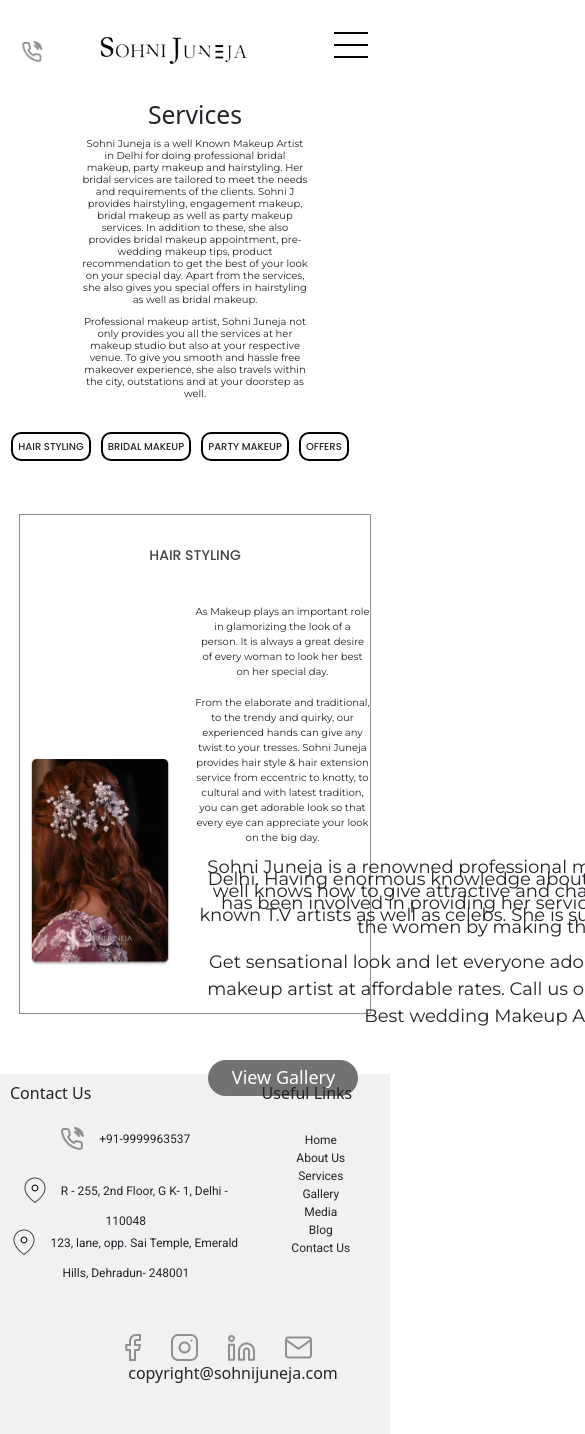
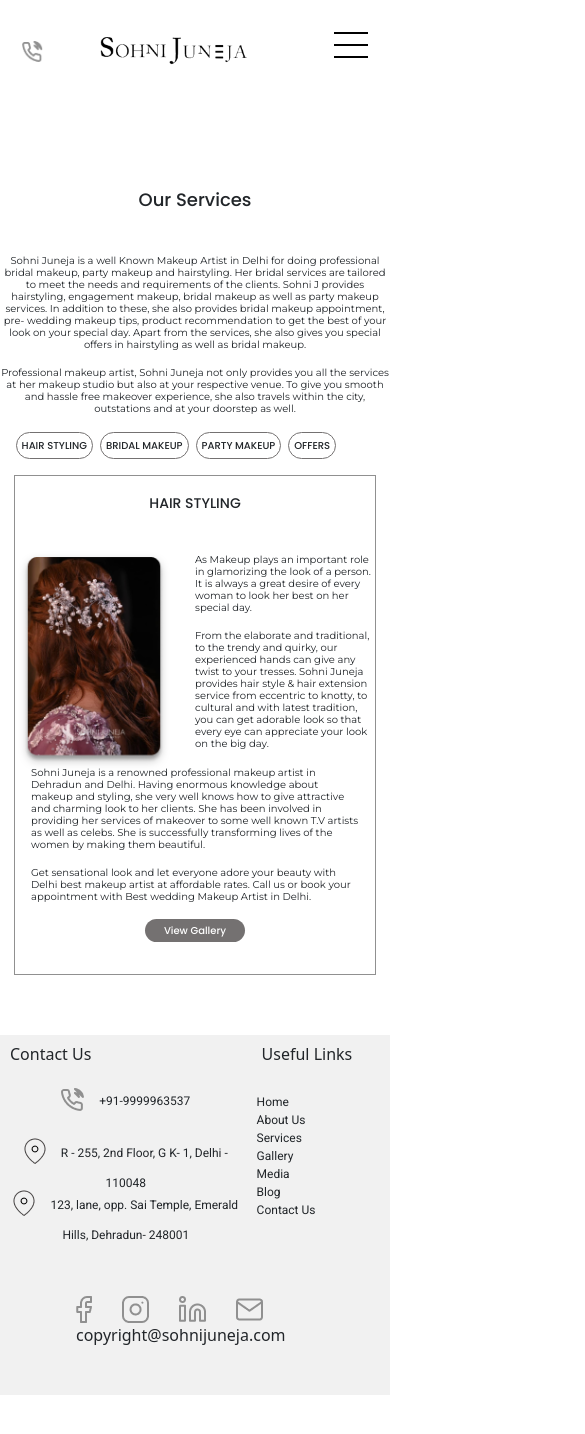
Before and after one commit to vasukapil/SJ-MakeupArtist, a React (Create React App) app: page /services in a window 390 px wide. Shown: the top 1434 px of the page, 585 px wide, since content can reach past the window. After the commit the page ends 1395 px from the top, so only its background shows below. Built offline with nearby package versions, Linux system fonts and the light colour scheme.

Commit message:
comment added

```diff
--- a/src/components/Mobile/OurServices/OurServices.css
+++ b/src/components/Mobile/OurServices/OurServices.css
@@ -7,6 +7,8 @@
         font-size: 1.125rem;
         line-height: 1.6875rem;
         margin:0 auto;
+        height: 1.5rem;
+        width: 7.063;
       }
       .text-wrap-mb{
           font-family: 'Montserrat';
@@ -30,9 +32,12 @@
       font-weight: 500;
       font-size: 0.625rem;
       line-height: 0.9375rem;
+      margin-right:0.438rem;
+      padding:5px;
       }
       .services-btn-mb{
           width: 100%;
+          margin-left: 4%;
       }
 
       .Service-Container-mb{
@@ -41,6 +46,96 @@
 
       }
 
+      .hair-box{
+        width: 22.625rem;
+        height: 31.25rem;
+        margin: auto;
+        margin-top: 1.25rem;
+        background: #FFFFFF;
+        border: 1.5px solid #909090;
+        box-sizing: border-box;
+      }
+
+      .hair-box-image{
+          width: 50%;
+          flex:1;
+      }
+      .hair-box-para{
+          width: 50%;
+          flex:1;
+      }
+
+      .mobile-hair1,.mobile-hair2,.outer-mb{
+        font-family: 'Montserrat';
+        font-style: normal;
+        font-weight: 400;
+        font-size: 10px;
+        line-height: 12px;
+      }
+      .mobile-hair1,.mobile-hair2{
+
+          margin-right: 1rem;
+          width: 11rem;
+          margin-left: 0;
+      }
+
+      .btn-view{
+        width: 6.25rem;
+        height: 1.438rem;
+
+        background: #747171;
+        border-radius: 20px;
+        margin: auto;
+        color: #ffffff;
+
+font-family: 'Poppins';
+font-style: normal;
+font-weight: 500;
+font-size: 10px;
+text-align: center;
+padding-top: 4px;
+      }
+
+      .outer-mb{
+          width: 20.688rem;
+          margin-right: 1rem;
+          margin-left:1rem;
+
+      }
+      .hair-h2{
+          margin-top: 1.063rem;
+          font-family: 'Poppins';
+font-style: normal;
+font-weight: 500;
+font-size: 0.875rem;
+line-height: 1.3125rem;
+margin-bottom: 2.375rem;
+text-align: center;
+      }
+
+      .img-hair{
+        width: 140px;
+        height: 206.76px;
+        filter: drop-shadow(0px 4px 4px rgba(0, 0, 0, 0.25));
+        border-radius: 10px;
+        margin-left: 5%;
+      }
+      .pureflex{
+          display: flex;
+          justify-content: center;
+          align-items: center;
+          height: 13.438rem;
+          width: 100%;
+
+      }
+      .hair-box-image{
+          flex: 1;
+          width: 50%;
+      }
+      .hair-box-para{
+          flex: 1;
+          width: 50%;
+      }
 
 
 
--- a/src/components/Mobile/OurServices/OurServices.js
+++ b/src/components/Mobile/OurServices/OurServices.js
@@ -1,9 +1,10 @@
 import React from "react";
+import './OurServices.css'
 
 const OurServices = () => {
   return (
     <div className="Service-Container-mb">
-      <h1 className="services-h1">OurServices</h1>
+      <h1 className="services-h1">Our Services</h1>
 
       <div className="text-wrap-mb">
         <p>
@@ -37,10 +38,13 @@
       </div>
 
       <div className="hair-box">
+        <h2 className="hair-h2">HAIR STYLING</h2>
+        <div className="pureflex">
         <div className="hair-box-image">
-          <img></img>
+          <img className="img-hair"  src="./Images/Rectangle 62.png"></img>
         </div>
         <div className="hair-box-para">
+
           <p className="mobile-hair1">
             As Makeup plays an important role in glamorizing the look of a
             person. It is always a great desire of every woman to look her best
@@ -54,6 +58,7 @@
             knotty, to cultural and with latest tradition, you can get adorable
             look so that every eye can appreciate your look on the big day.
           </p>
+        </div>
         </div>
 
         <div className="outer-mb">
@@ -73,6 +78,9 @@
             </p>
 
         </div>
+        <div className="btn-view">
+          <p>View Gallery</p>
+        </div>
       </div>
     </div>
   );
--- a/src/components/Service/Service.css
+++ b/src/components/Service/Service.css
@@ -4,10 +4,12 @@
     height:100vh;
     width:100vw;
 
+
+
+
+
 }
-.mobile-hair1,.mobile-hair2,.mobile-outer1,.mobile-outer2{
-    display: none;
-}
+
 .Service-Container p{
     margin-left: 146px;
     margin-right: 125px;
@@ -107,7 +109,18 @@
     margin-bottom: 25px;
 }
 
+.Service_mb{
+    display: none;
+}
+
 @media only screen and (max-width: 600px){
+
+    .wrapper{
+        display:none;
+    }
+    .Service_mb{
+        display: block;
+    }
 
     .Box-Container .mobile-hair1,.Box-Container .mobile-hair2{
         display: block;
--- a/src/components/Service/Service.js
+++ b/src/components/Service/Service.js
@@ -1,7 +1,10 @@
+
 import React from "react";
 import Footer from "../Footer/Footer";
+import OurServices from "../Mobile/OurServices/OurServices";
 import Navbar from "../Navbar/Navbar";
 import "./Service.css";
+
 
 const Services = () => {
   return (
@@ -72,20 +75,6 @@
               appreciate your look on the big day.
             </p>
 
-            <p className="mobile-hair1">
-            As Makeup plays an important role in glamorizing the look of a person. It is always a great desire of every woman to look her best on her special day.
-            </p>
-
-            <p className="mobile-hair2">From the elaborate and traditional, to the trendy and quirky, our experienced hands can give any twist to your tresses. Sohni Juneja provides hair style & hair extension service from eccentric to knotty, to cultural and with latest tradition, you can get adorable look so that every eye can appreciate your look on the big day.</p>
-
-            <p className="mobile-outer1">Sohni Juneja is a renowned professional makeup artist in Dehradun and Delhi. Having enormous knowledge about makeup and styling, she very well knows how to give attractive and charming look to her clients. She has been involved in providing her services of makeover to some well known T.V artists as well as celebs. She is successfully transforming lives of the women by making them beautiful.
-
-</p>
-
-          <p className="mobile-outer2">Get sensational look and let everyone adore your beauty with
-Delhi best makeup artist at affordable rates. Call us or book your
-appointment with Best wedding Makeup Artist in Delhi.</p>
-
             <article>View Gallery</article>
 
           </div>
@@ -93,8 +82,15 @@
       </div>
       <Footer/>
     </div>
+
+    <div className="Service_mb">
+    <OurServices/>
+    <Footer/>
+    </div>
     </>
   );
 };
 
 export default Services;
+
+// gdfgffgfgfdf
```
Also changed, not shown: public/Images/Rectangle 62.png (added).
